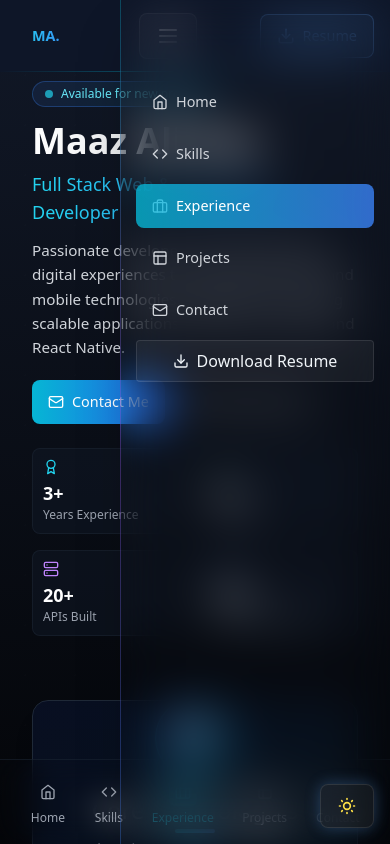
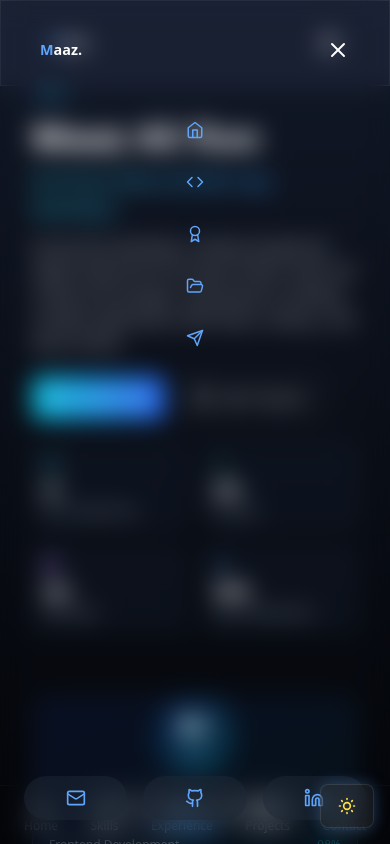
Before and after one commit to maazalirao/Portfolio_react, a React (Vite) app: page / in a window 390 px wide. Shown: the top 844 px of the page. Built offline with nearby package versions, Linux system fonts and the light colour scheme.

Commit message:
mobile navigation drawer

```diff
--- a/src/App.tsx
+++ b/src/App.tsx
@@ -32,7 +32,7 @@ function App() {
   const [isScrolling, setIsScrolling] = useState(false);
   const [isLightMode, setIsLightMode] = useState(false);
   const [isMobile, setIsMobile] = useState(false);
-  const [showTerminal, setShowTerminal] = useState(false);
+  const [showTerminal, setShowTerminal] = useState(true); // Show terminal on startup
   const skillsRef = useRef<HTMLDivElement>(null);
   const projectsRef = useRef<HTMLDivElement>(null);
   const lastScrollTime = useRef(0);
@@ -44,17 +44,23 @@ function App() {
       const mobile = window.innerWidth < 768;
       setIsMobile(mobile);
 
-      // Only show terminal on first visit
+      // Always show terminal on first visit for better experience
       const hasVisited = localStorage.getItem('has_visited');
-      if (!hasVisited && !mobile) { // Don't show on mobile devices
+      if (!hasVisited) {
         setShowTerminal(true);
         localStorage.setItem('has_visited', 'true');
+      } else {
+        // For returning visitors, still show terminal on desktop but for a shorter time
+        if (!mobile) {
+          // If desktop, still show terminal but they can skip it
+          setShowTerminal(true);
+        }
       }
     };
 
     checkMobile();
 
-    // Only uncomment for testing
+    // Uncomment for testing/demo
     // setShowTerminal(true);
 
     window.addEventListener('resize', checkMobile);
@@ -460,7 +466,7 @@ function App() {
         </div>
       </section>
 
-      {/* Terminal Intro for mobile devices */}
+      {/* Terminal Intro */}
       {showTerminal && (
         <Suspense fallback={<LoadingFallback />}>
           <TerminalIntro onComplete={handleTerminalComplete} />
--- a/src/components/HeroSection.tsx
+++ b/src/components/HeroSection.tsx
@@ -197,7 +197,6 @@ const HeroSection: React.FC = () => {
               <div className="inline-block mb-3 sm:mb-6">
                 <span className="px-3 sm:px-4 py-1 sm:py-1.5 text-xs sm:text-sm bg-gradient-to-r from-blue-500/10 to-cyan-500/10 border border-blue-500/30 rounded-full text-cyan-300 font-medium flex items-center">
                   <span className="inline-block w-2 h-2 bg-cyan-400 rounded-full mr-2 animate-pulse"></span>
-                  <span className="whitespace-nowrap">Available for new projects</span>
                 </span>
               </div>
             </div>
--- a/src/components/Navigation.tsx
+++ b/src/components/Navigation.tsx
@@ -1,206 +1,228 @@
-import React, { useState, useEffect, useCallback, memo } from 'react';
-import { Download, Menu, X, Home, Code, Briefcase, Layout, Mail } from 'lucide-react';
+import React, { useEffect, useCallback, useState, memo } from 'react';
+import { Home, Code, Award, FolderOpen, Send, Menu, X, User, FileCode, Mail, Github, Linkedin } from 'lucide-react';
 
+// Type definitions
 interface NavLinkProps {
   href: string;
-  children: React.ReactNode;
+  label: string;
+  icon?: React.ReactNode;
   isActive: boolean;
   onClick?: () => void;
-  icon?: React.ReactNode;
+  isMobile?: boolean;
 }
 
-// Memoize NavLink to prevent unnecessary re-renders
-const NavLink: React.FC<NavLinkProps> = memo(({ href, children, isActive, onClick, icon }) => (
+// Memoized NavLink component to avoid unnecessary re-renders
+const NavLink = memo(({ href, label, icon, isActive, onClick, isMobile }: NavLinkProps) => {
+  return (
     <a
       href={href}
-    onClick={onClick}
-    className={`relative px-4 py-2 transition-all duration-300 overflow-hidden rounded-md flex items-center ${
-      isActive
-        ? 'text-white'
-        : 'text-gray-300 hover:text-white'
-    }`}
+      onClick={(e) => {
+        e.preventDefault();
+        document.getElementById(href.substring(1))?.scrollIntoView({ behavior: 'smooth' });
+        if (onClick) onClick();
+      }}
+      className={`nav-link py-2 px-4 rounded-lg transition-all duration-300 flex items-center
+        ${isActive
+          ? 'text-white bg-primary/20 font-semibold shadow-glow-sm'
+          : 'text-gray-400 hover:text-white hover:bg-gray-800/50'}
+        ${isMobile ? 'text-lg py-4 justify-center gap-3' : ''}`
+      }
     >
-    {icon && <span className="mr-2">{icon}</span>}
-    <span className="relative z-10">{children}</span>
-    {isActive && (
-      <>
-        <span className="absolute inset-0 bg-gradient-to-r from-cyan-500/80 to-blue-500/80 z-0"></span>
-        <span className="absolute -bottom-[2px] left-0 w-full h-[2px] bg-cyan-400"></span>
-      </>
-    )}
+      {icon && <span className={`${isMobile ? 'text-primary' : 'mr-2'}`}>{icon}</span>}
+      {(!isMobile || (isMobile && window.innerWidth > 480)) && <span>{label}</span>}
     </a>
-));
+  );
+});
 
-// Ensure proper display name for debugging
 NavLink.displayName = 'NavLink';
 
-interface NavigationProps {
-  activeSection: string;
-  isScrolling: boolean;
-}
+// Main Navigation component
+function Navigation({ activeSection, isScrolling }: { activeSection: string, isScrolling: boolean }) {
+  const [isMobileMenuOpen, setIsMobileMenuOpen] = useState(false); // Default closed
+  const [isMobile, setIsMobile] = useState(false);
+  const [iconSize, setIconSize] = useState(20);
 
-const Navigation: React.FC<NavigationProps> = memo(({ activeSection, isScrolling }) => {
-  const [isMobileMenuOpen, setIsMobileMenuOpen] = useState(false);
-  const [isMobile, setIsMobile] = useState(false);
-
-  // Check if device is mobile
+  // Detect mobile devices and adjust icon size accordingly
   useEffect(() => {
     const checkMobile = () => {
-      setIsMobile(window.innerWidth < 768);
+      const mobile = window.innerWidth < 768;
+      setIsMobile(mobile);
+
+      // Adjust icon size based on screen width
+      if (window.innerWidth < 640) {
+        setIconSize(18);
+      } else if (window.innerWidth < 1024) {
+        setIconSize(20);
+      } else {
+        setIconSize(22);
+      }
     };
 
     checkMobile();
     window.addEventListener('resize', checkMobile);
+
     return () => window.removeEventListener('resize', checkMobile);
   }, []);
 
+  // Handle body overflow when mobile menu is open/closed
   useEffect(() => {
+    // Prevent scrolling when menu is open
     if (isMobileMenuOpen) {
       document.body.style.overflow = 'hidden';
     } else {
-      document.body.style.overflow = 'unset';
+      document.body.style.overflow = 'auto';
     }
+
+    // Cleanup on component unmount
     return () => {
-      document.body.style.overflow = 'unset';
+      document.body.style.overflow = 'auto';
     };
   }, [isMobileMenuOpen]);
 
-  // Memoize toggle handlers to prevent recreating on each render
+  // Memoized toggle menu handler
   const toggleMobileMenu = useCallback(() => {
     setIsMobileMenuOpen(prev => !prev);
   }, []);
 
+  // Close mobile menu after clicking a link
   const closeMobileMenu = useCallback(() => {
     setIsMobileMenuOpen(false);
   }, []);
 
-  // Memoize nav items to prevent recreation on each render
-  const navItems = React.useMemo(() => [
-    { href: '#home', label: 'Home', icon: <Home size={isMobile ? 16 : 18} /> },
-    { href: '#skills', label: 'Skills', icon: <Code size={isMobile ? 16 : 18} /> },
-    { href: '#experience', label: 'Experience', icon: <Briefcase size={isMobile ? 16 : 18} /> },
-    { href: '#projects', label: 'Projects', icon: <Layout size={isMobile ? 16 : 18} /> },
-    { href: '#contact', label: 'Contact', icon: <Mail size={isMobile ? 16 : 18} /> },
-  ], [isMobile]);
+  // Navigation items shared between desktop and mobile views
+  const navItems = [
+    { href: '#home', label: 'Home', icon: <Home size={iconSize} /> },
+    { href: '#skills', label: 'Skills', icon: <Code size={iconSize} /> },
+    { href: '#experience', label: 'Experience', icon: <Award size={iconSize} /> },
+    { href: '#projects', label: 'Projects', icon: <FolderOpen size={iconSize} /> },
+    { href: '#contact', label: 'Contact', icon: <Send size={iconSize} /> },
+  ];
 
   return (
     <>
-      <nav className={`fixed top-0 w-full z-50 transition-all duration-300 backdrop-blur-lg bg-background-dark/80 ${
-        isScrolling ? 'py-2 shadow-glow' : 'py-3'
-      }`}>
-        <div className="container mx-auto px-4 md:px-6">
-          <div className="flex items-center justify-between">
-            <a href="#home" className="text-xl md:text-2xl font-bold text-transparent bg-clip-text bg-gradient-to-r from-cyan-400 to-blue-500">
-              MA.
+      {/* Desktop Navigation */}
+      <nav className={`fixed top-0 w-full z-50 transition-transform duration-300 ${isScrolling ? '-translate-y-full' : 'translate-y-0'}`}>
+        <div className="glass p-4 backdrop-blur-md">
+          <div className="container mx-auto flex justify-between items-center">
+            <a href="#home" className="text-2xl font-bold text-white">
+              <span className="text-primary">M</span>aaz.
             </a>
 
-            {/* Desktop Navigation */}
-            <div className="hidden md:flex space-x-2 bg-black/20 backdrop-blur-sm px-2 py-1 rounded-md">
+            {/* Desktop menu (hidden on mobile) */}
+            <div className="hidden md:flex space-x-1">
               {navItems.map((item) => (
                 <NavLink
                   key={item.href}
                   href={item.href}
-                  isActive={activeSection === item.href.slice(1)}
-                >
-                  {item.label}
-                </NavLink>
+                  label={item.label}
+                  icon={item.icon}
+                  isActive={activeSection === item.href.substring(1)}
+                />
               ))}
             </div>
 
-            {/* Mobile Menu Button */}
+            {/* Mobile menu button (only visible on mobile) */}
             <button
-              className="md:hidden p-2 rounded-md glass transition-transform active:scale-95 touch-manipulation"
+              className="md:hidden text-white p-2 focus:outline-none"
               onClick={toggleMobileMenu}
               aria-label="Toggle menu"
             >
-              {isMobileMenuOpen ? <X size={24} /> : <Menu size={24} />}
+              <Menu size={24} />
             </button>
-
-            {/* Resume Button (Desktop) */}
-            <a
-              href="/resume.pdf"
-              className="hidden md:flex cyber-btn px-4 py-2 rounded-md items-center"
-              download
-            >
-              <Download size={18} className="mr-2" />
-              Resume
-            </a>
           </div>
         </div>
-
-        {/* Decorative Line */}
-        <div className="absolute bottom-0 left-0 w-full h-[1px] bg-gradient-to-r from-transparent via-cyan-500/50 to-transparent"></div>
       </nav>
 
-      {/* Mobile Navigation Overlay - Only render when needed */}
-      {isMobileMenuOpen && (
+      {/* Mobile menu drawer */}
       <div
-          className="fixed inset-0 bg-black/50 backdrop-blur-sm z-40 md:hidden"
-          onClick={closeMobileMenu}
-        />
-      )}
-
-      {/* Mobile Navigation Menu - Use CSS for transform, not conditional rendering */}
-      <div
-        className={`fixed right-0 top-0 h-full w-[270px] bg-background-dark/95 backdrop-blur-xl z-50 md:hidden shadow-2xl
-          transform transition-transform duration-300 ease-in-out ${
+        className={`fixed inset-0 z-50 bg-background/95 backdrop-blur-md transition-transform duration-300 md:hidden ${
           isMobileMenuOpen ? 'translate-x-0' : 'translate-x-full'
         }`}
       >
-        <div className="absolute top-0 left-0 w-[1px] h-full bg-gradient-to-b from-cyan-500/30 via-purple-500/30 to-blue-500/30"></div>
+        <div className="flex flex-col h-full p-6">
+          <div className="flex justify-between items-center mb-8">
+            <a href="#home" className="text-2xl font-bold text-white">
+              <span className="text-primary">M</span>aaz.
+            </a>
+            <button
+              className="text-white p-2 focus:outline-none"
+              onClick={toggleMobileMenu}
+              aria-label="Close menu"
+            >
+              <X size={24} />
+            </button>
+          </div>
 
-        <div className="flex flex-col pt-20 px-4 space-y-2">
+          <div className="flex flex-col space-y-2">
             {navItems.map((item) => (
               <NavLink
                 key={item.href}
                 href={item.href}
-              isActive={activeSection === item.href.slice(1)}
+                label={item.label}
+                icon={item.icon}
+                isActive={activeSection === item.href.substring(1)}
                 onClick={closeMobileMenu}
-              icon={item.icon}
+                isMobile={true}
+              />
+            ))}
+          </div>
+
+          <div className="mt-auto pt-6">
+            <div className="grid grid-cols-3 gap-4">
+              <a
+                href="mailto:maazaltaf1027@gmail.com"
+                className="flex items-center justify-center p-3 rounded-full bg-gray-800/50 text-primary hover:bg-gray-700/50 transition-colors"
               >
-              {item.label}
-            </NavLink>
-          ))}
+                <Mail size={20} />
+              </a>
               <a
-            href="/resume.pdf"
-            className="cyber-btn-secondary mt-6 flex items-center justify-center py-3 touch-manipulation"
-            download
+                href="https://github.com"
+                target="_blank"
+                rel="noopener noreferrer"
+                className="flex items-center justify-center p-3 rounded-full bg-gray-800/50 text-primary hover:bg-gray-700/50 transition-colors"
               >
-            <Download size={16} className="mr-2" />
-            Download Resume
+                <Github size={20} />
+              </a>
+              <a
+                href="https://linkedin.com"
+                target="_blank"
+                rel="noopener noreferrer"
+                className="flex items-center justify-center p-3 rounded-full bg-gray-800/50 text-primary hover:bg-gray-700/50 transition-colors"
+              >
+                <Linkedin size={20} />
               </a>
             </div>
           </div>
+        </div>
+      </div>
 
-      {/* Mobile Bottom Navigation */}
-      <div className={`fixed bottom-0 left-0 w-full z-40 md:hidden transition-transform duration-300 ${isMobileMenuOpen ? 'translate-y-full' : 'translate-y-0'}`}>
-        <div className="bg-background-dark/95 backdrop-blur-lg py-2 px-4 border-t border-gray-800/50">
-          <div className="flex justify-around">
+      {/* Mobile Bottom Navigation (visible on small screens) */}
+      {isMobile && (
+        <div className="fixed bottom-0 left-0 right-0 bg-background/80 backdrop-blur-md border-t border-gray-800/50 z-40 md:hidden">
+          <div className="flex justify-between items-center px-2">
             {navItems.map((item) => (
               <a
                 key={item.href}
                 href={item.href}
-                onClick={() => setIsMobileMenuOpen(false)}
-                className={`flex flex-col items-center py-1 px-2 rounded-md ${
-                  activeSection === item.href.slice(1)
-                    ? 'text-cyan-400'
-                    : 'text-gray-400'
+                onClick={(e) => {
+                  e.preventDefault();
+                  document.getElementById(item.href.substring(1))?.scrollIntoView({ behavior: 'smooth' });
+                }}
+                className={`p-3 flex flex-col items-center justify-center transition-colors ${
+                  activeSection === item.href.substring(1)
+                    ? 'text-primary'
+                    : 'text-gray-400 hover:text-white'
                 }`}
               >
-                <span className={`${activeSection === item.href.slice(1) ? 'bg-cyan-500/20 p-1.5 rounded-md' : 'p-1.5'}`}>
-                  {item.icon}
-                </span>
+                <span>{item.icon}</span>
                 <span className="text-xs mt-1">{item.label}</span>
               </a>
             ))}
           </div>
         </div>
-      </div>
+      )}
     </>
   );
-});
-
-// Ensure proper display name for debugging
-Navigation.displayName = 'Navigation';
+}
 
 export default Navigation;
```
Lines whose indentation alone changed are shown as unchanged.
